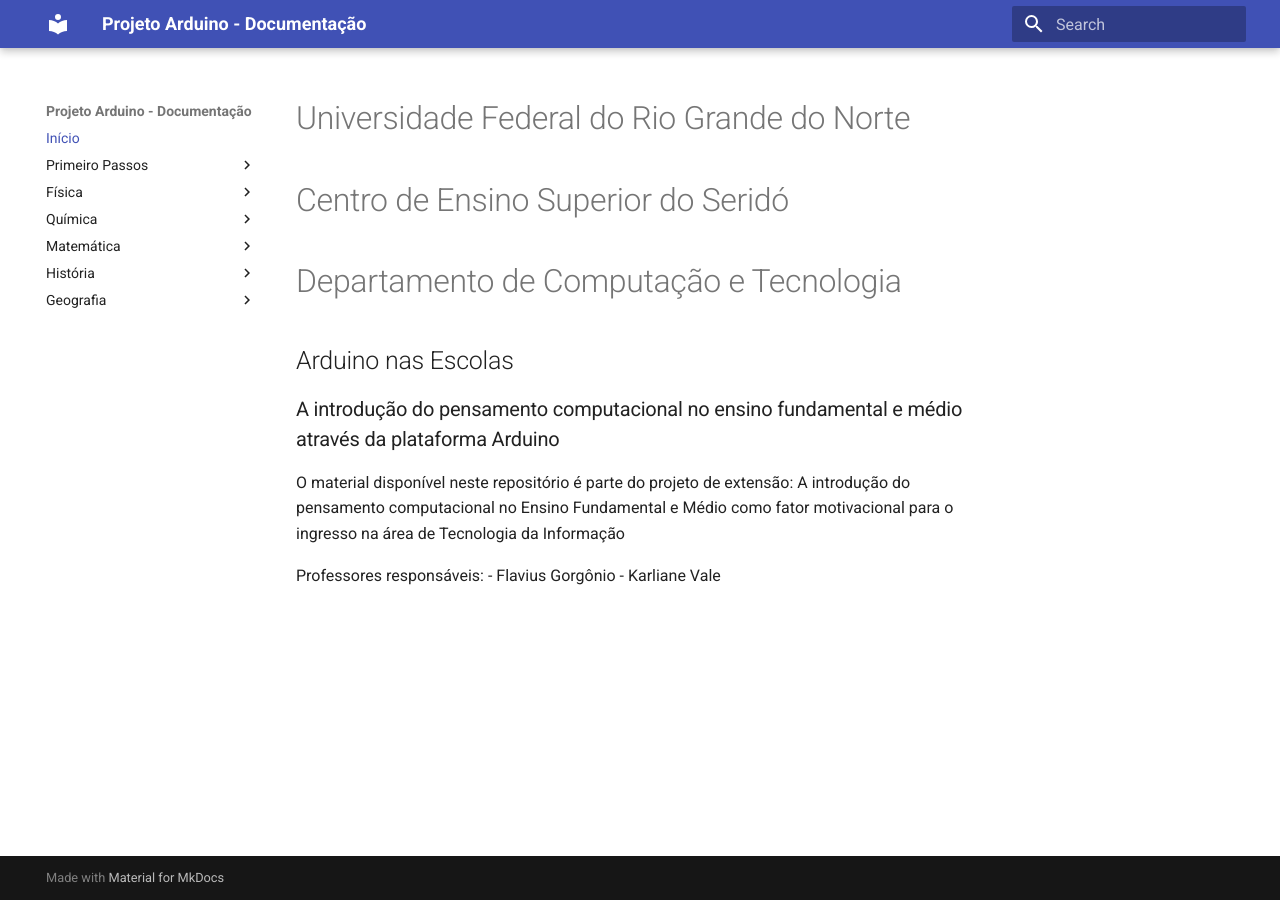
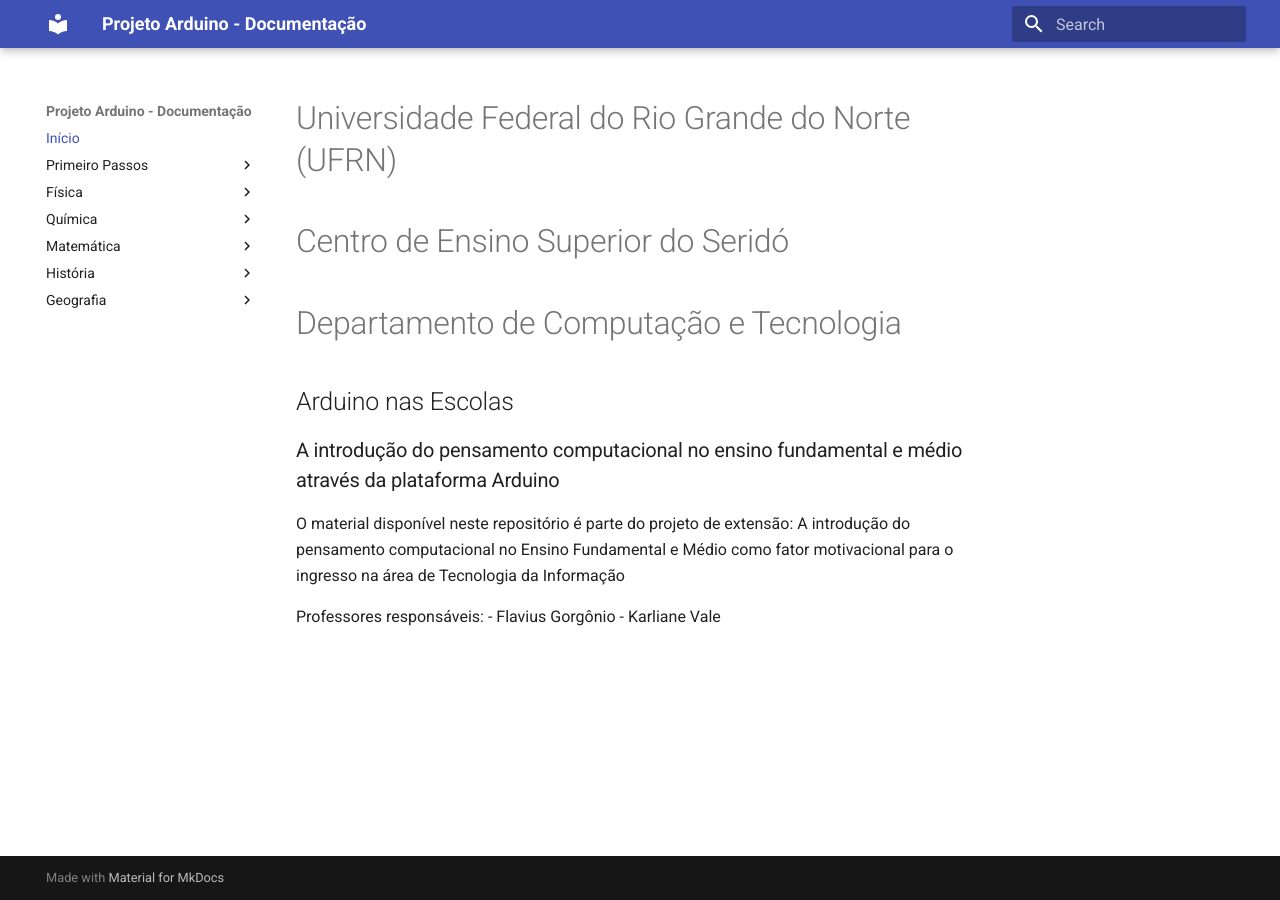
Before and after one commit to danilobrito715/arduino-nota-10-mkdocs, an MkDocs documentation site: the page built from docs/index.md, in a window 1280 px wide. Built offline with MkDocs 1.6.1 and Material for MkDocs 9.7.7, drawn with Linux system fonts in a browser that asks for light colours.

Commit message:
inicio.md

```diff
--- a/docs/index.md
+++ b/docs/index.md
@@ -1,4 +1,4 @@
-# Universidade Federal do Rio Grande do Norte
+# Universidade Federal do Rio Grande do Norte (UFRN)
 # Centro de Ensino Superior do Seridó
 # Departamento de Computação e Tecnologia
 
```
